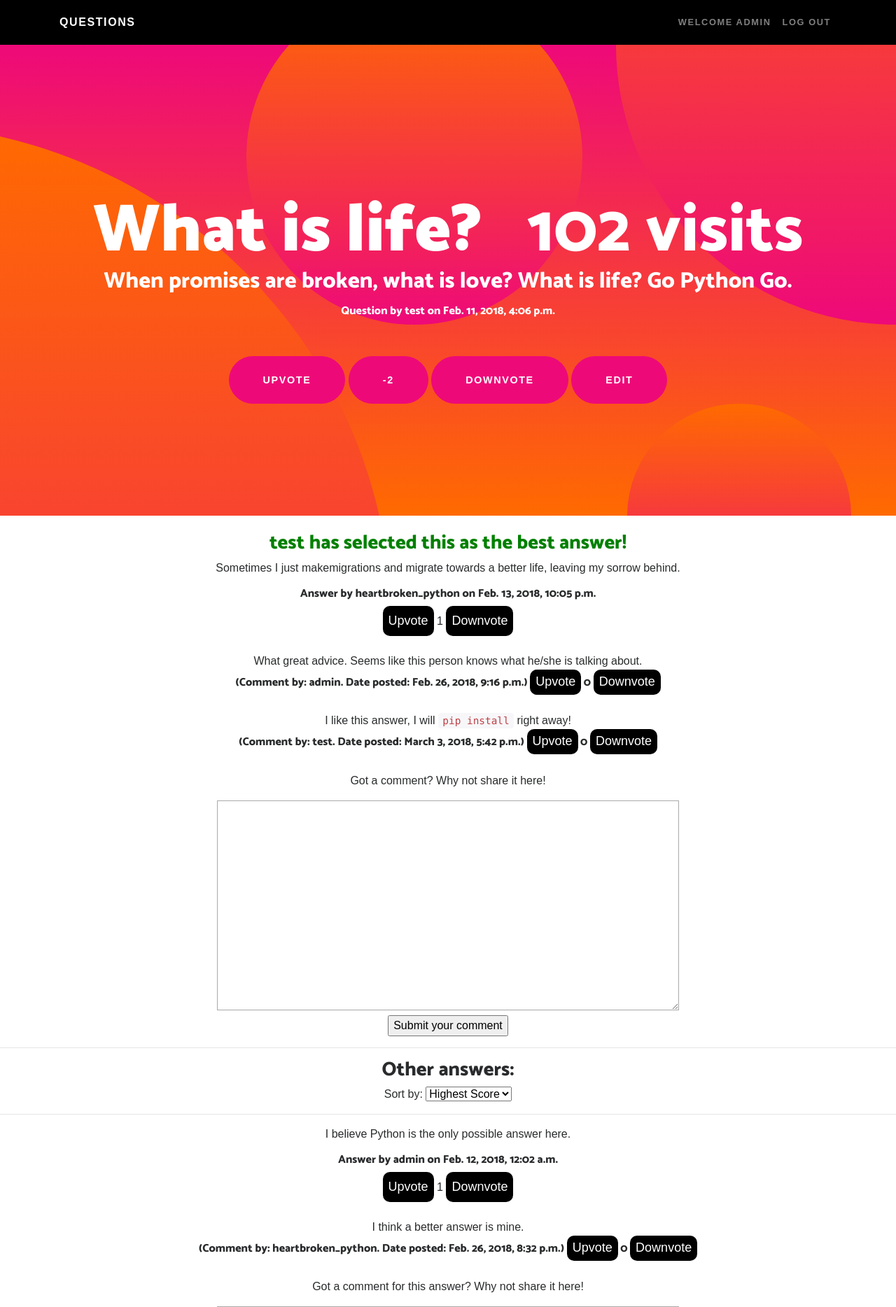
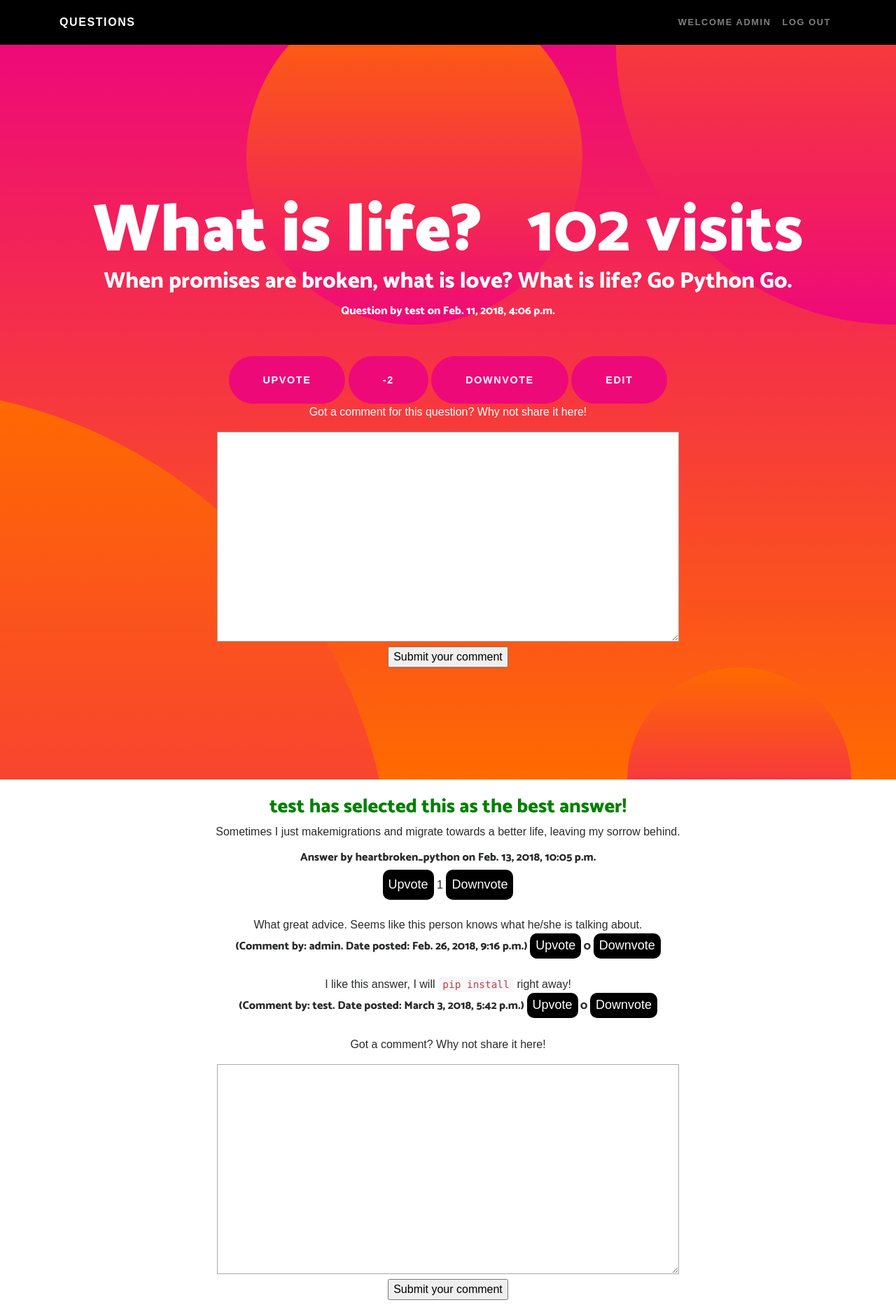
Before and after one commit to Lercerss/SOEN341W18, a Django app: page /questions/1/ in a window 1280 px wide. Shown: the top 1868 px of the page at 70% size. Run offline with Django 3.2, Linux system fonts and the light colour scheme; a user stored in the database is signed in; data comes from the database, SQL or seed files in the repository; both versions use the stored data as it was after the commit; parts of the project's set-up code (start-up, migrations or seed data) failed here and were passed over; some libraries are stand-ins or nearby versions.

Commit message:
#19 Functionality works
- Comments for the question itself is now implemented. Votes for such comments work properly too.

```diff
--- a/SA3/qa_web/templates/qa_web/answerspage.html
+++ b/SA3/qa_web/templates/qa_web/answerspage.html
@@ -40,7 +40,6 @@
     </style>
 {% endblock %}
 
-
 <main>
     {% block header %}
     <!-- Display the question's data -->
@@ -53,7 +52,21 @@
         <span class="btn btn-primary btn-xl rounded-pill mt-5" id='score_{{ currentQuestion.id }}_question'>{{ currentQuestion.score }}</span>
         <a id='downvote_{{ currentQuestion.id }}_question'><button class="btn btn-primary btn-xl rounded-pill mt-5">Downvote</button></a>
         <a href="./edit" class="btn btn-primary btn-xl rounded-pill mt-5">Edit</a>
-
+        {% for comment in q_comments %}
+        <p>{{ comment.content }} (Comment by: {{ comment.owner }}. Date posted: {{ comment.creation_date }})
+             <a id='upvote_{{ comment.id }}_comment'><button>Upvote</button></a>
+             <span id='score_{{ comment.id }}_comment'>{{ comment.score }}</span>
+             <a id='downvote_{{ comment.id }}_comment'><button>Downvote</button></a>
+        </p>
+    {% endfor %}
+    {% if user.is_authenticated %}
+      <p>Got a comment for this question? Why not share it here!</p>
+      <form id="comment_form_question" method="post">
+        {% csrf_token %}
+          <textarea id="wmd-input" name="content" class="wmd-input"></textarea></br>
+          <input type="submit" name="comment_form_question" value="Submit your comment"/>
+      </form>
+    {% endif %}
       </div>
     </div>
     {% endblock %}
--- a/SA3/qa_web/views.py
+++ b/SA3/qa_web/views.py
@@ -156,7 +156,10 @@ def answers(request, id_):
         a = Answers.objects.get(id = answer_id[0])
         c = Comments(content=request.POST['content'], owner=request.user, answer=a)
         c.save()
-    #elif request.method == 'POST' and (key.startswith("comment_form_question") to be done later..
+    elif request.method == 'POST' and 'comment_form_question' in request.POST:
+        q = Questions.objects.get(id = q.id)
+        c = Comments(content=request.POST['content'], owner=request.user, question=q)
+        c.save()
 
     #Get updated answer data
     q_answers = Answers.objects.filter(question=q, correct_answer=False).annotate(points=F('upvotes')-F('downvotes')).order_by('-points') #Most points first.
```
Also changed, not shown: SA3/db.sqlite3.
